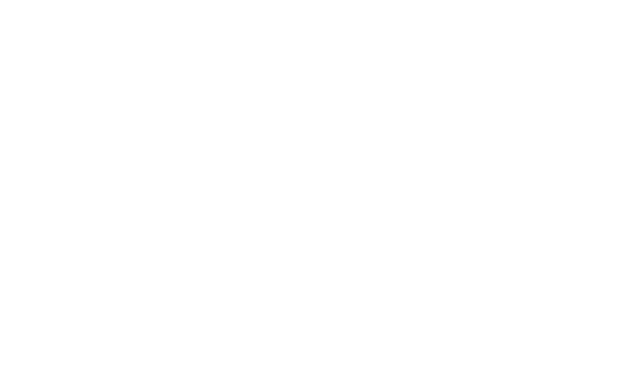
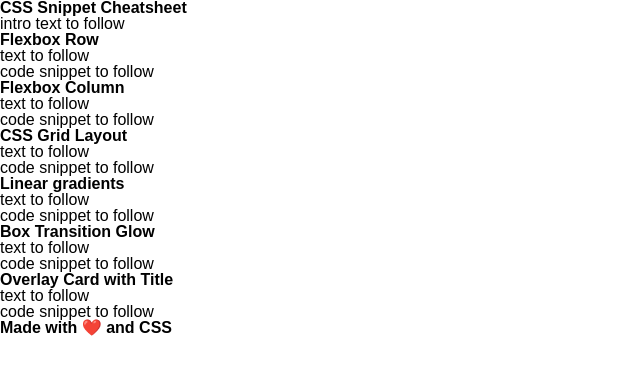
Before and after one commit to stephaneeh/module-02-mini, a plain HTML site: page index.html in a window 1280 px wide. Shown: the whole page, without its empty margins (0-640 px from the left). Drawn offline with Linux system fonts and the light colour scheme.

Commit message:
initial html code and css reset

```diff
--- /dev/null
+++ b/assets/css/reset.css
@@ -0,0 +1,41 @@
+* {
+    margin: 0;
+    padding: 0;
+    box-sizing: border-box;
+  }
+
+  html {
+    height: 100%;
+  }
+
+  body {
+    min-height: 100%;
+    line-height: 1;
+    font-family: sans-serif;
+  }
+
+  h1,
+  h2,
+  h3,
+  h4,
+  h5,
+  h6 {
+    font-size: 100%;
+  }
+
+  input,
+  select,
+  option,
+  optgroup,
+  textarea,
+  button,
+  pre,
+  code {
+    font-size: 100%;
+    font-family: inherit;
+  }
+
+  ol,
+  ul {
+    list-style: none;
+  }
--- a/index.html
+++ b/index.html
@@ -4,9 +4,68 @@
     <meta charset="UTF-8">
     <meta http-equiv="X-UA-Compatible" content="IE=edge">
     <meta name="viewport" content="width=device-width, initial-scale=1.0">
-    <title>Document</title>
+    <title>CSS Cheatsheet</title>
+    <link rel="stylesheet" href="./assets/css/reset.css" />
+    <link rel="stylesheet" href="./assets/css/style.css" />
 </head>
 <body>
 
+    <!-- flex container 1 -->
+    <header>
+        <h1>CSS Snippet Cheatsheet</h1>
+    </header>
+
+    <!-- flex container 2 -->
+    <section class="intro">
+        <p>intro text to follow</p>
+    </section>
+
+
+    <main>
+    <!-- flex container 3 -->
+        <section class="row1" id="flex-row">
+            <h2>Flexbox Row</h2>
+            <p>text to follow</p>
+            <pre>code snippet to follow</pre>
+        </section>
+
+        <section class="row1" id="flex-column">
+            <h2>Flexbox Column</h2>
+            <p>text to follow</p>
+            <pre>code snippet to follow</pre>
+        </section>
+
+        <section class="row1" id="grid">
+            <h2>CSS Grid Layout</h2>
+            <p>text to follow</p>
+            <pre>code snippet to follow</pre>
+        </section>
+
+    <!-- flex container 4 -->
+        <section class="row2" id="gradients">
+            <h2>Linear gradients</h2>
+            <p>text to follow</p>
+            <pre>code snippet to follow</pre>
+        </section>
+
+        <section class="row2" id="box-glow">
+            <h2>Box Transition Glow</h2>
+            <p>text to follow</p>
+            <pre>code snippet to follow</pre>
+        </section>
+
+        <section class="row2" id="overlay">
+            <h2>Overlay Card with Title</h2>
+            <p>text to follow</p>
+            <pre>code snippet to follow</pre>
+        </section>
+
+    </main>
+
 </body>
+
+<footer>
+    <h3>Made with ❤️ and CSS</h3>
+</footer>
+
 </html>
```
